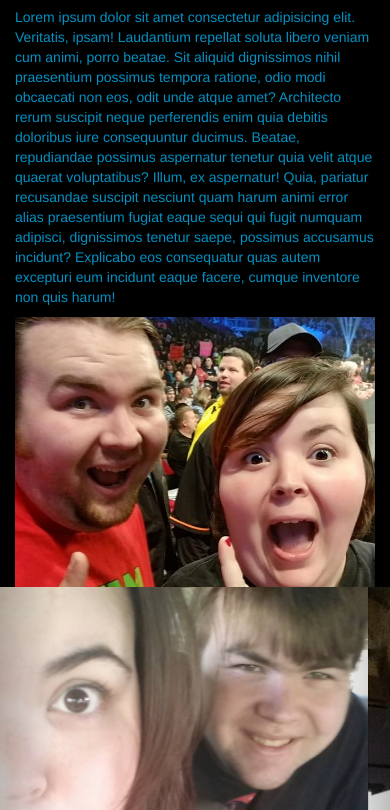
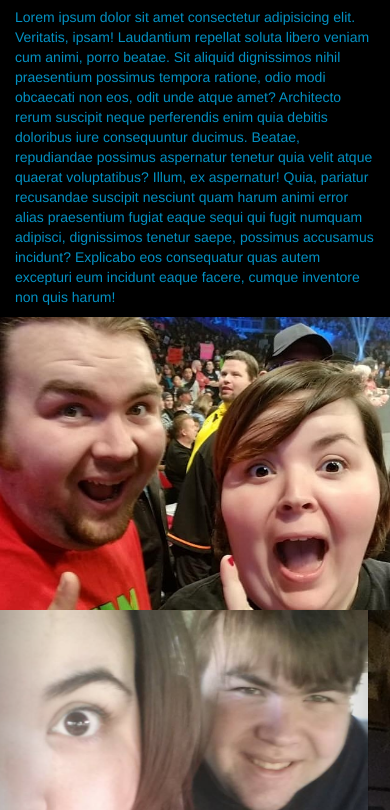
Before and after one commit to stammj27/wrestlebudz, a plain HTML site: page index.html in a window 390 px wide. Shown: the part 567-1377 px from the top of the page. Drawn offline with nearby package versions, Linux system fonts and the light colour scheme.

Commit message:
changed bootstrap into a media query so that the image in index.html will be responsive

```diff
--- a/css/styles.css
+++ b/css/styles.css
@@ -52,7 +52,7 @@ nav a:hover{
 }
 
 .budz {
-    width: 100%;
+    width: 50%;
 }
 .item {
     height: 100vh;
@@ -92,3 +92,9 @@ label {
 .contact {
     color: #e4532a
 }
+
+@media only screen and (max-width: 1000px) {
+ .budz {
+        width: 100%;
+    }
+}
--- a/index.html
+++ b/index.html
@@ -30,7 +30,7 @@
             </div>
             <div class="row">
                 <p class="col-sm-12 col-md-6">Lorem ipsum dolor sit amet consectetur adipisicing elit. Veritatis, ipsam! Laudantium repellat soluta libero veniam cum animi, porro beatae. Sit aliquid dignissimos nihil praesentium possimus tempora ratione, odio modi obcaecati non eos, odit unde atque amet? Architecto rerum suscipit neque perferendis enim quia debitis doloribus iure consequuntur ducimus. Beatae, repudiandae possimus aspernatur tenetur quia velit atque quaerat voluptatibus? Illum, ex aspernatur! Quia, pariatur recusandae suscipit nesciunt quam harum animi error alias praesentium fugiat eaque sequi qui fugit numquam adipisci, dignissimos tenetur saepe, possimus accusamus incidunt? Explicabo eos consequatur quas autem excepturi eum incidunt eaque facere, cumque inventore non quis harum!</p>
-                <img src="img/atraw.jpg" alt="" class="col-sm-12 col-md-6 budz">
+                <img src="img/atraw.jpg" alt="" class="budz">
             </div>
         </div>
     </div>
```
